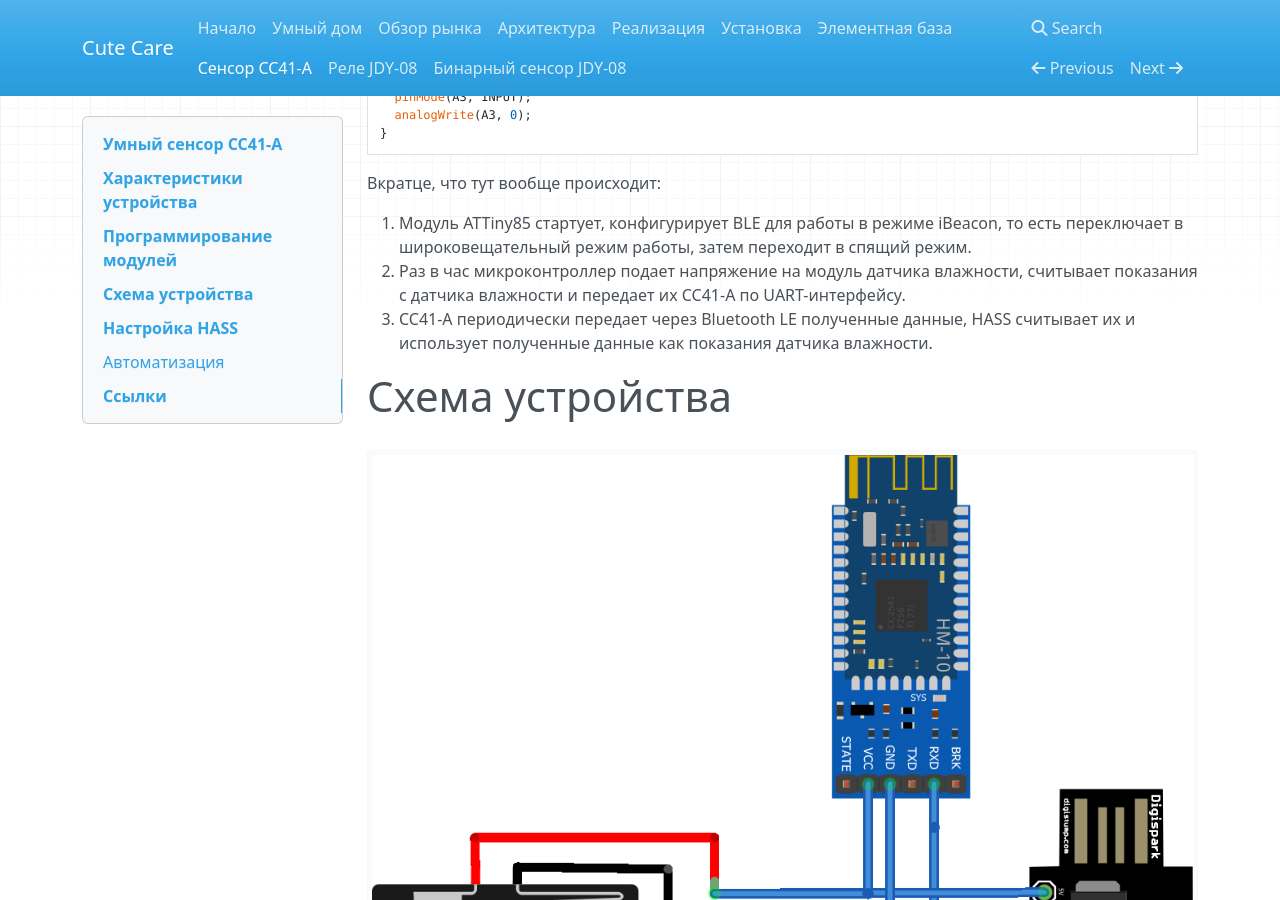
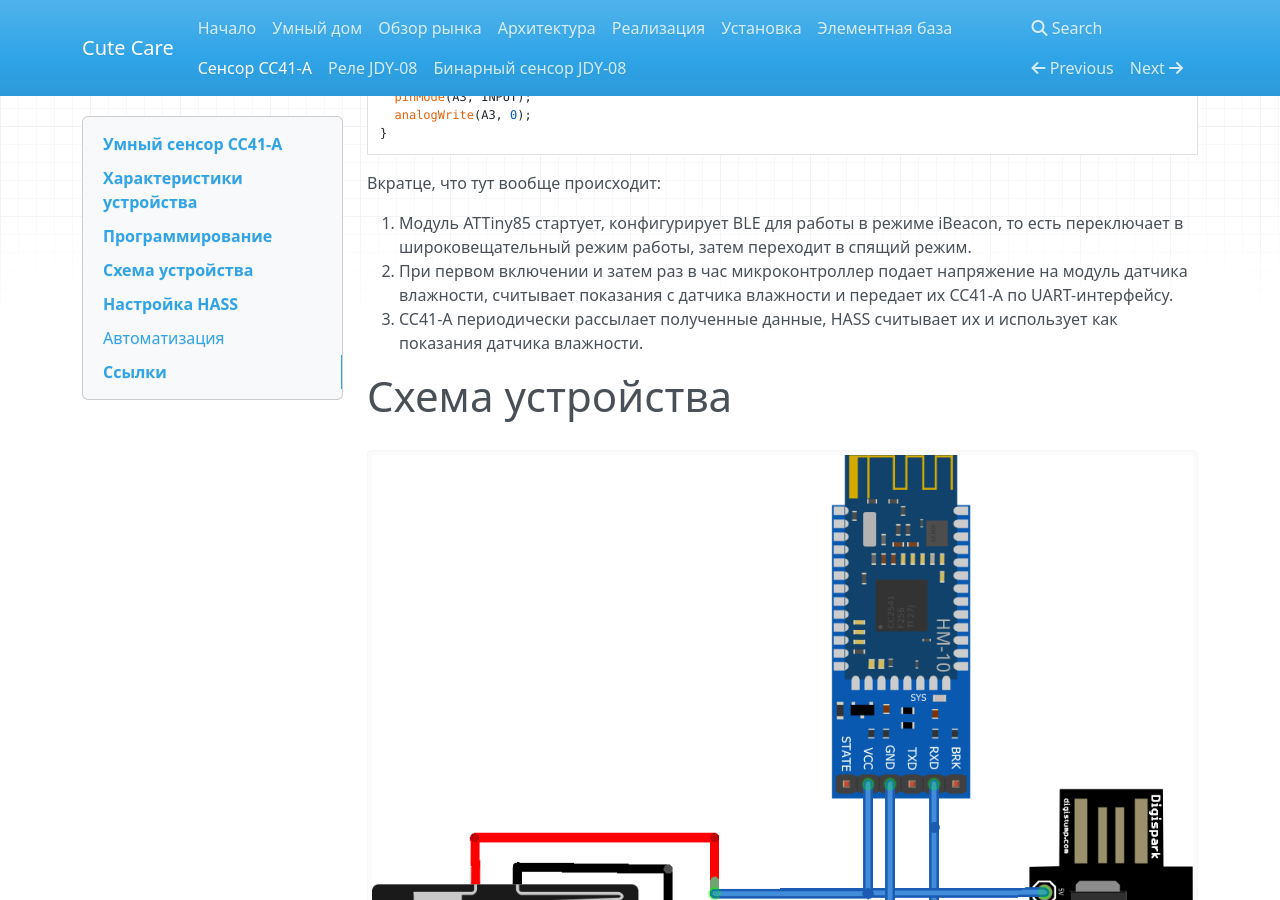
Before and after one commit to cutecare/cutecare-docs, an MkDocs documentation site: the page built from docs/Сенсор CC41A.md, in a window 1280 px wide and 900 px high, scrolled down 3778 px. Built offline with MkDocs 1.6.1, drawn with Linux system fonts in a browser that asks for light colours; nearby versions of some CDN libraries; old or Windows-style settings are respelled for this version of MkDocs; some of the changed text lies outside the part shown.

Commit message:
Update Сенсор CC41A.md

````diff
--- a/docs/Сенсор CC41A.md
+++ b/docs/Сенсор CC41A.md
@@ -32,9 +32,9 @@
 
 В режиме ожидания сенсор потребляет 0.6мА, в режиме считывания уровня влажности - 12мА. Продолжительность считывания составляет около 2-х секунд. Считывание параметров осуществляется один раз в час. Пары батареек AAA должно хватить почти на три месяца.
 
-# Программирование модулей
+# Программирование
 
-Для программирования модулей вам потребуется установить Arduino IDE. Для программирования платы DigiSpark ATTiny85 нужно будет установить дополнительные драйверы и библиотеки, подробно это описано [здесь](http://digistump.com/wiki/digispark/tutorials/connecting), также советуем почитать об особенностях работы с этими модулями [здесь](https://medium.com/@evgeny.savitsky/%D0%BE%D1%81%D0%B2%D0%B0%D0%B8%D0%B2%D0%B0%D0%B5%D0%BC-attiny85-%D0%B8-lilypad-digispark-%D0%B2-%D1%87%D0%B0%D1%81%D1%82%D0%BD%D0%BE%D1%81%D1%82%D0%B8-c6e955957d53).
+Для программирования вам потребуется установить Arduino IDE. Для программирования платы DigiSpark ATTiny85 нужно будет установить дополнительные драйверы и библиотеки, подробно это описано [здесь](http://digistump.com/wiki/digispark/tutorials/connecting), также советуем почитать об особенностях работы с этими модулями [здесь](https://medium.com/@evgeny.savitsky/%D0%BE%D1%81%D0%B2%D0%B0%D0%B8%D0%B2%D0%B0%D0%B5%D0%BC-attiny85-%D0%B8-lilypad-digispark-%D0%B2-%D1%87%D0%B0%D1%81%D1%82%D0%BD%D0%BE%D1%81%D1%82%D0%B8-c6e955957d53).
 
 Переключите Arudino IDE для работы с DigiSpark устройствами. Запрограммируйте модуль ATTiny85 с использованием кода:
 ```
@@ -145,8 +145,8 @@ void setupPins()
 Вкратце, что тут вообще происходит:
 
 1. Модуль ATTiny85 стартует, конфигурирует BLE для работы в режиме iBeacon, то есть переключает в широковещательный режим работы, затем переходит в спящий режим.
-2. Раз в час микроконтроллер подает напряжение на модуль датчика влажности, считывает показания с датчика влажности и передает их CC41-A по UART-интерфейсу.
-3. CC41-A периодически передает через Bluetooth LE полученные данные, HASS считывает их и использует полученные данные как показания датчика влажности.
+2. При первом включении и затем раз в час микроконтроллер подает напряжение на модуль датчика влажности, считывает показания с датчика влажности и передает их CC41-A по UART-интерфейсу.
+3. CC41-A периодически рассылает полученные данные, HASS считывает их и использует как показания датчика влажности.
 
 # Схема устройства
 
````
Also changed, not shown: other parts of docs/Сенсор CC41A.md (+0 -1 lines).
